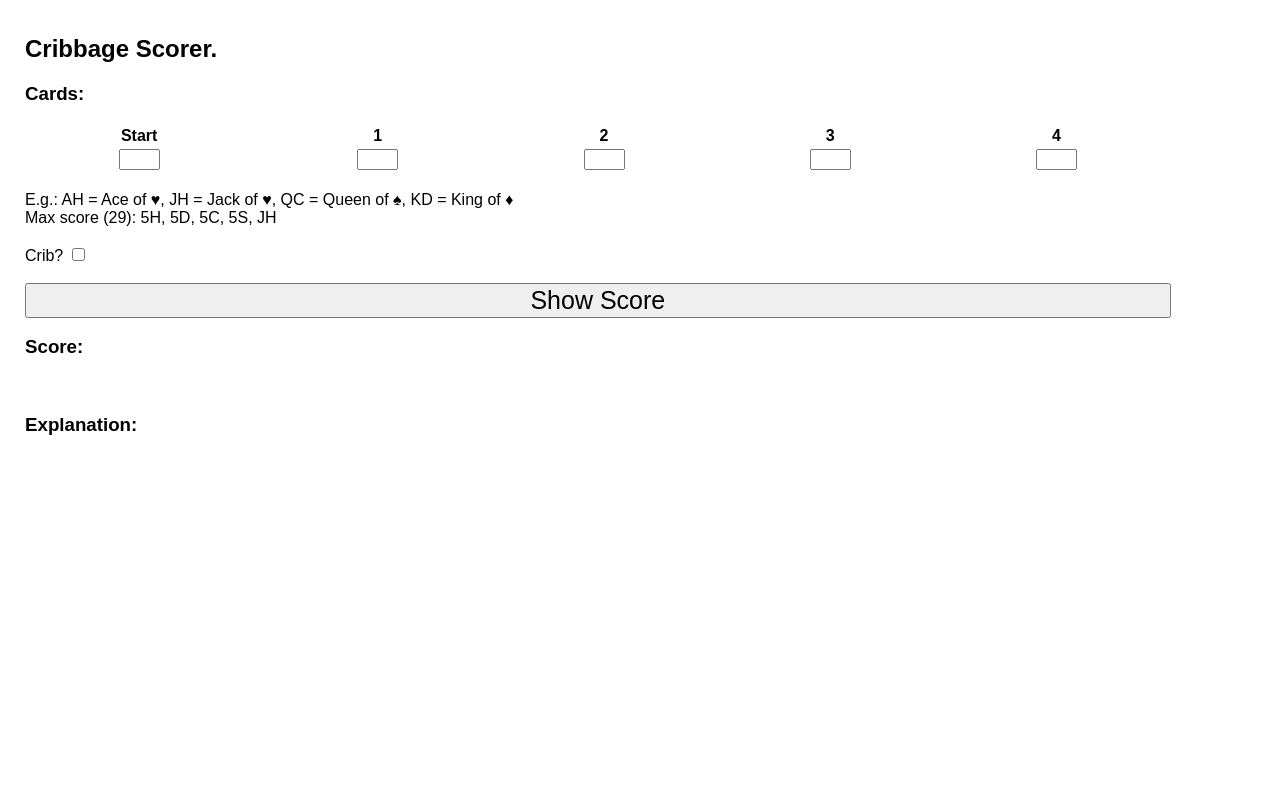
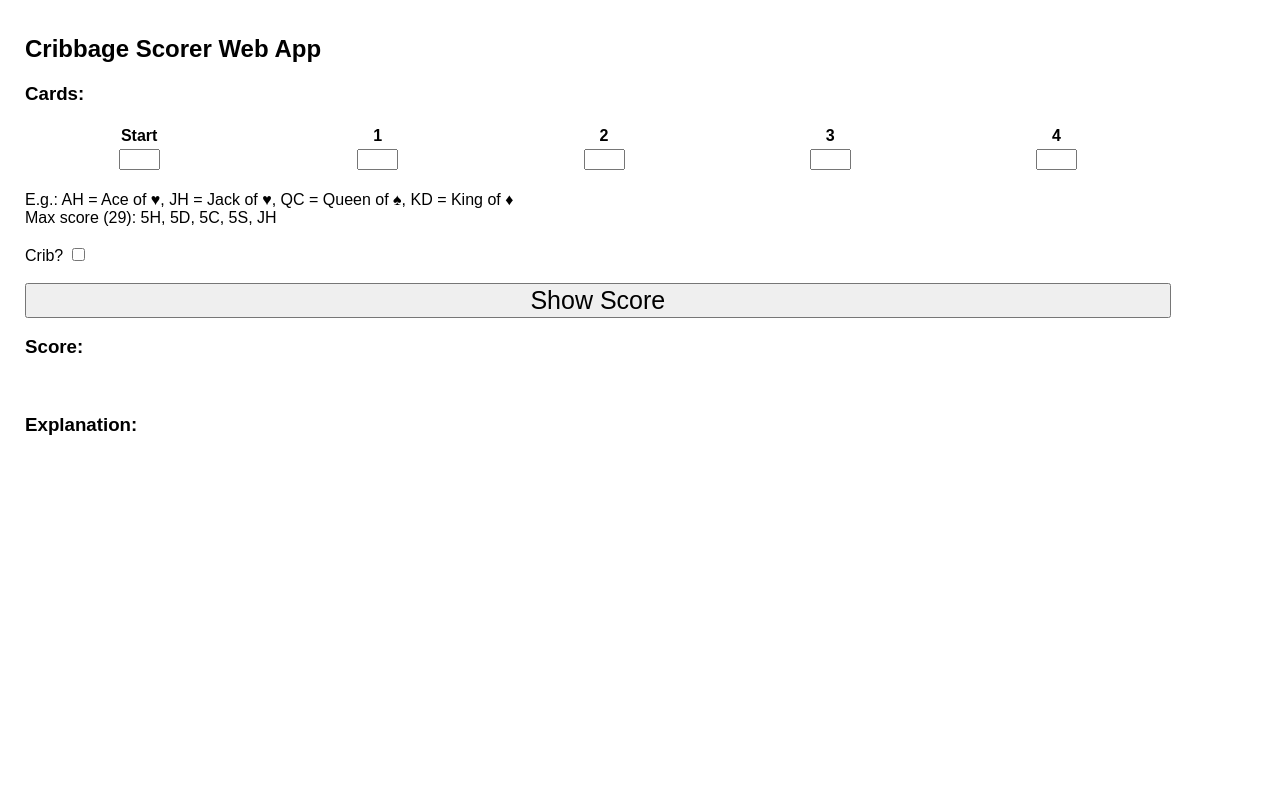
Before and after one commit to phoughton/cribbage_server, a Flask app: page / in a window 1280 px wide. Run offline with Flask 2, Linux system fonts and the light colour scheme.

Commit message:
H1 tweak

```diff
--- a/templates/index.html
+++ b/templates/index.html
@@ -47,7 +47,7 @@ table, th, td {
   </HEAD>
 <body>
 <DIV class="mainBody">
-<h2>Cribbage Scorer.</h2>
+<h2>Cribbage Scorer Web App</h2>
 
 <H3>Cards:</H3>
 <FORM>
```
